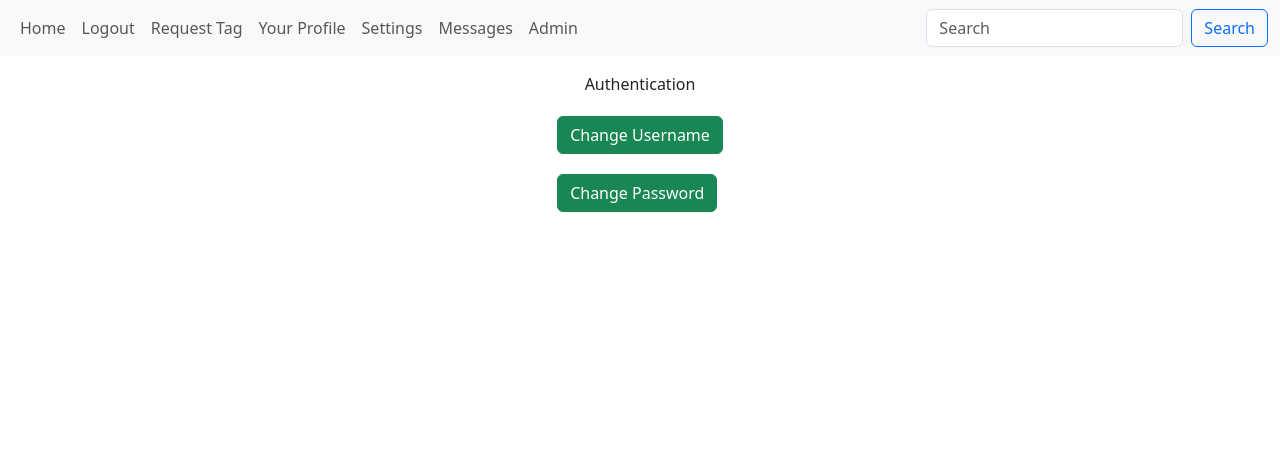
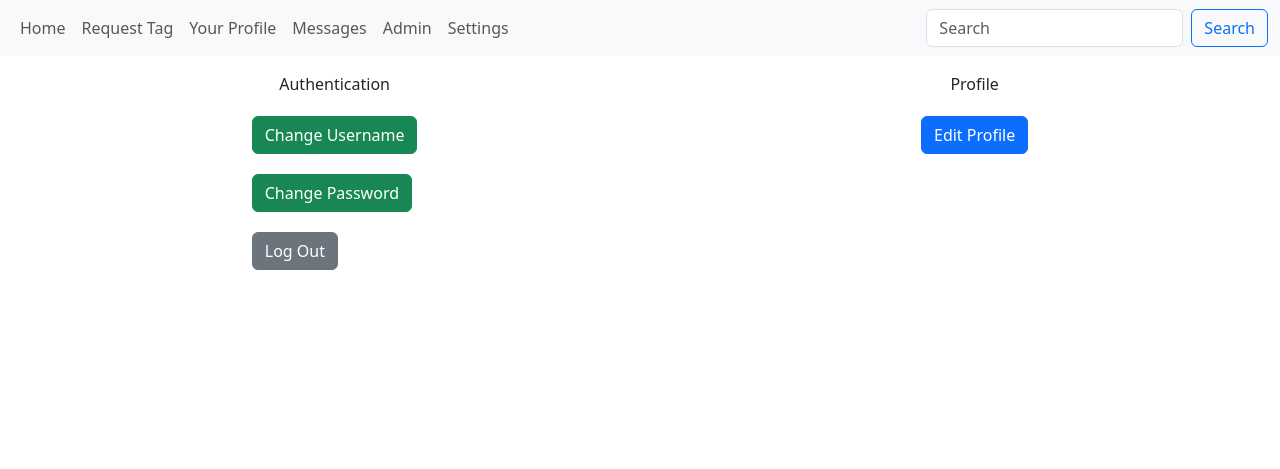
Before and after one commit to nknguyenhc/SuperCellMates, a Django app: page /settings in a window 1280 px wide. Shown: the top 469 px of the page. Run offline with Django 3.2, Linux system fonts and the light colour scheme; the visitor is signed in with stand-in values (Sample User, id 1); some libraries are stand-ins or nearby versions.

Commit message:
Modified Settings Page

```diff
--- a/supercell_mates/static/style/user_auth/settings.css
+++ b/supercell_mates/static/style/user_auth/settings.css
@@ -1,8 +1,7 @@
 #settings-page {
     display: flex;
     flex-direction: row;
-    justify-content: center;
-    gap: 30px;
+    justify-content: space-around;
 }
 
 .settings-section {
--- a/supercell_mates/templates/nav-bar.html
+++ b/supercell_mates/templates/nav-bar.html
@@ -14,11 +14,6 @@
                     {% if not user.is_authenticated %}
                         <li class="nav-item">
                             <a href="{% url 'user_auth:login' %}" class="nav-link">Login</a>
-                        </li>
-                    {% endif %}
-                    {% if user.is_authenticated %}
-                        <li class="nav-item">
-                            <a href="{% url 'user_auth:logout' %}" class="nav-link">Logout</a>
                         </li>
                     {% endif %}
                     {% if not user.is_authenticated %}
@@ -38,17 +33,17 @@
                     {% endif %}
                     {% if user.is_authenticated %}
                         <li class="nav-item">
-                            <a href="{% url 'user_auth:settings' %}" class="nav-link">Settings</a>
-                        </li>
-                    {% endif %}
-                    {% if user.is_authenticated %}
-                        <li class="nav-item">
                             <a href="{% url 'message:index' %}" class="nav-link">Messages</a>
                         </li>
                     {% endif %}
                     {% if user.is_superuser %}
                         <li class="nav-item">
                             <a href="{% url 'user_auth:admin' %}" class="nav-link">Admin</a>
+                        </li>
+                    {% endif %}
+                    {% if user.is_authenticated %}
+                        <li class="nav-item">
+                            <a href="{% url 'user_auth:settings' %}" class="nav-link">Settings</a>
                         </li>
                     {% endif %}
                 </ul>
--- a/supercell_mates/templates/user_auth/settings.html
+++ b/supercell_mates/templates/user_auth/settings.html
@@ -25,6 +25,11 @@
                 <button id="change-password-button" class="btn btn-success">Change Password</button>
                 <div id="change-password-page" class="edit-page" style="display: none"></div>
             </div>
+            <a href="{% url 'user_auth:logout' %}"><button class="btn btn-secondary">Log Out</button></a>
+        </div>
+        <div class="settings-section">
+            <div class="settings-label">Profile</div>
+            <a href="{% url 'user_profile:setup' %}"><button class="btn btn-primary">Edit Profile</button></a>
         </div>
     </div>
     <button id="change-authentication-button" style="display: none" type="button" data-bs-toggle="modal" data-bs-target="#change-authentication-message"></button>
```
